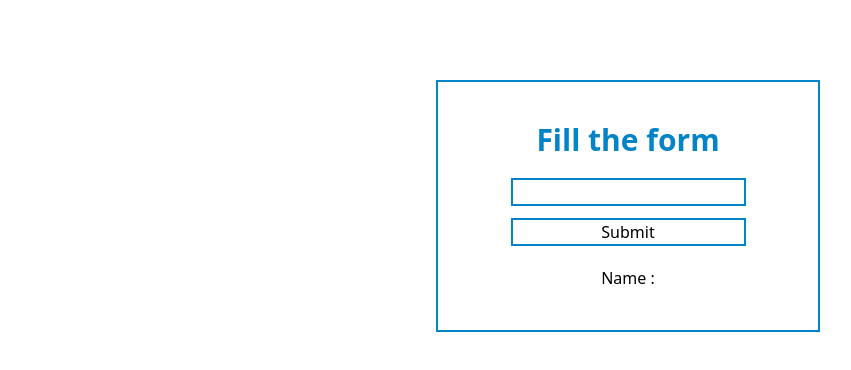
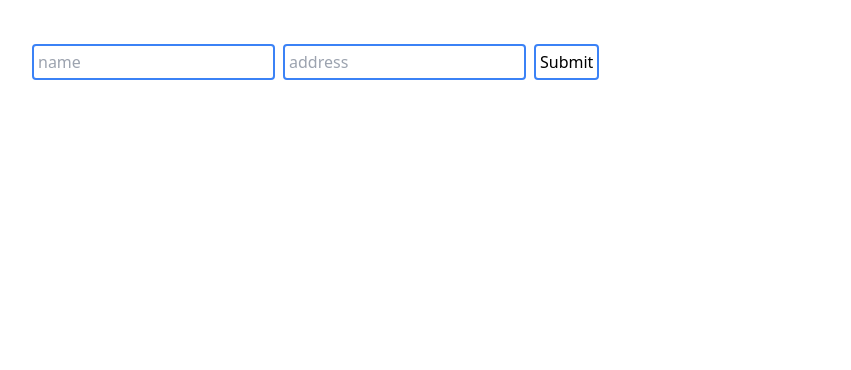
Before and after one commit to Zulquar123/Form, a React (Vite) app: page / in a window 1280 px wide. Shown: the top 370 px of the page, without its empty margins (12-863 px from the left). Built offline with nearby package versions, Linux system fonts and the light colour scheme.

Commit message:
updated app

```diff
--- a/src/App.jsx
+++ b/src/App.jsx
@@ -1,22 +1,25 @@
 // import BasicForm from "./BasicForm";
 // import BasicFormState from "./BasicFormState";
- import Controlledcompo from "./Controlledcompo";
- // import ReactHookForm from "./ReactHookForm";
+// import UseRef from "./UseRef";
+// import Controlledcompo from "./Controlledcompo";
 
- import UseRef from "./UseRef";
+import ReactHookForm from "./ReactHookForm";
+
+
 
  export default function App() {
    return (
      <div>
+
        {/* <BasicForm /> */}
 
        {/* <BasicFormState /> */}
 
        {/* <UseRef /> */}
 
-       <Controlledcompo />
+       {/* <Controlledcompo /> */}
 
-       {/* <ReactHookForm />  */}
+       <ReactHookForm />
      </div>
    );
  }
```
